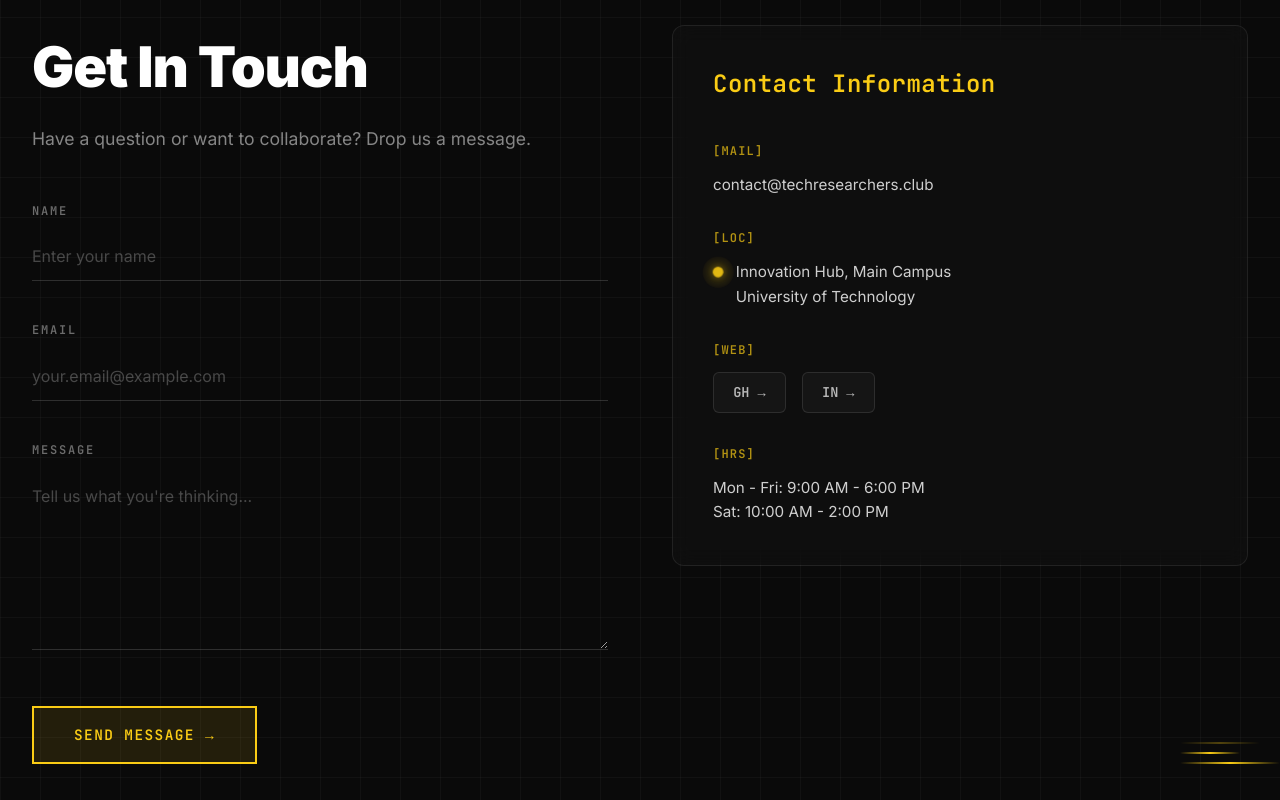
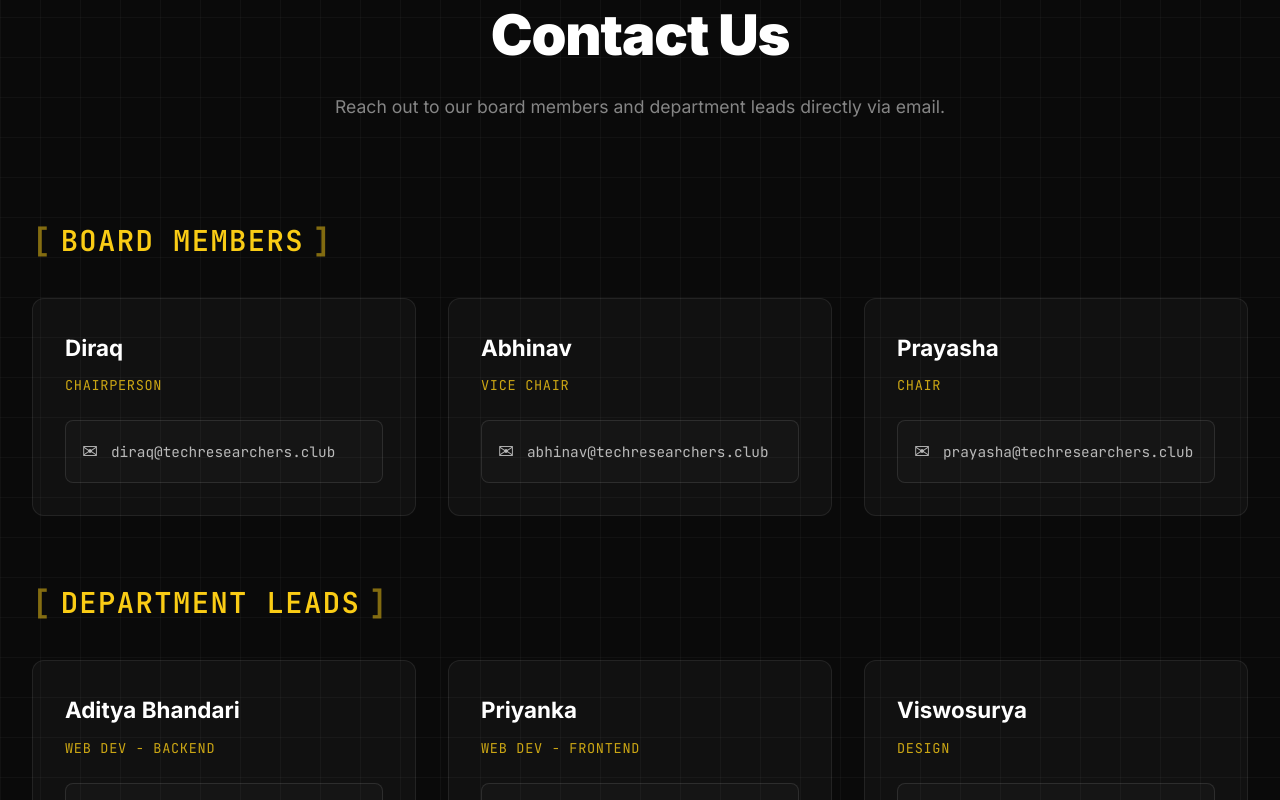
Before and after one commit to techresearchersclubvitc/TRC_Website_2026, a React (Vite) app: page /contact in a window 1280 px wide. Shown: the part 220-1020 px from the top of the page. Built offline with nearby package versions, Linux system fonts and the light colour scheme.

Commit message:
reformatted the contact us page

```diff
--- a/src/pages/Contact.css
+++ b/src/pages/Contact.css
@@ -24,18 +24,19 @@
 
 /* Main Container */
 .contact-container {
-  max-width: 1300px;
+  max-width: 1400px;
   margin: 0 auto;
-  display: grid;
-  grid-template-columns: 1fr 1fr;
+  display: flex;
+  flex-direction: column;
   gap: 4rem;
   position: relative;
   z-index: 1;
 }
 
-/* Form Section */
-.form-section {
-  padding: 2rem 0;
+/* Header Section */
+.contact-header {
+  text-align: center;
+  margin-bottom: 2rem;
 }
 
 .contact-title {
@@ -50,116 +51,359 @@
 .contact-subtitle {
   font-size: 1.1rem;
   color: rgba(255, 255, 255, 0.5);
-  margin: 0 0 3rem;
+  margin: 0;
   line-height: 1.6;
 }
 
-/* Form Styling */
-.contact-form {
-  display: flex;
-  flex-direction: column;
-  gap: 2.5rem;
+/* Contacts Section */
+.contacts-section {
+  width: 100%;
 }
 
-.form-group {
+.section-title {
+  font-size: 1.8rem;
+  font-weight: 700;
+  color: #facc15;
+  margin: 0 0 2rem;
+  font-family: 'JetBrains Mono', 'Roboto Mono', monospace;
+  letter-spacing: 0.05em;
+  display: flex;
+  align-items: center;
+  gap: 0.5rem;
+}
+
+.title-bracket {
+  color: rgba(250, 204, 21, 0.5);
+  font-size: 2rem;
+}
+
+/* Contacts Grid */
+.contacts-grid {
+  display: grid;
+  grid-template-columns: repeat(auto-fit, minmax(320px, 1fr));
+  gap: 2rem;
+}
+
+/* Contact Card */
+.contact-card {
+  background: rgba(255, 255, 255, 0.03);
+  border: 1px solid rgba(255, 255, 255, 0.08);
+  border-radius: 12px;
+  padding: 2rem;
+  transition: all 0.3s ease;
+  position: relative;
+  overflow: hidden;
+}
+
+.contact-card::before {
+  content: '';
+  position: absolute;
+  top: 0;
+  left: 0;
+  right: 0;
+  height: 2px;
+  background: linear-gradient(90deg, transparent, rgba(250, 204, 21, 0.5), transparent);
+  opacity: 0;
+  transition: opacity 0.3s ease;
+}
+
+.contact-card:hover {
+  background: rgba(255, 255, 255, 0.05);
+  border-color: rgba(250, 204, 21, 0.3);
+  box-shadow: 0 8px 30px rgba(250, 204, 21, 0.15);
+}
+
+.contact-card:hover::before {
+  opacity: 1;
+}
+
+/* Card Header */
+.card-header {
+  margin-bottom: 1.5rem;
+}
+
+.contact-name {
+  font-size: 1.4rem;
+  font-weight: 700;
+  color: white;
+  margin: 0 0 0.5rem;
+  font-family: 'Inter', system-ui, sans-serif;
+}
+
+.contact-role {
+  font-family: 'JetBrains Mono', 'Roboto Mono', monospace;
+  font-size: 0.85rem;
+  color: rgba(250, 204, 21, 0.8);
+  letter-spacing: 0.05em;
+  text-transform: uppercase;
+}
+
+/* Contact Email Link */
+.contact-email {
+  display: flex;
+  align-items: center;
+  gap: 0.8rem;
+  padding: 1rem;
+  background: rgba(255, 255, 255, 0.02);
+  border: 1px solid rgba(255, 255, 255, 0.1);
+  border-radius: 8px;
+  color: rgba(255, 255, 255, 0.7);
+  text-decoration: none;
+  font-family: 'JetBrains Mono', 'Roboto Mono', monospace;
+  font-size: 0.9rem;
+  transition: all 0.3s ease;
+  word-break: break-all;
+}
+
+.contact-email:hover {
+  background: rgba(250, 204, 21, 0.1);
+  border-color: #facc15;
+  color: #facc15;
+  transform: translateX(5px);
+}
+
+.email-icon {
+  font-size: 1.2rem;
+  flex-shrink: 0;
+}
+
+/* Info Section Sidebar */
+.info-section {
+  width: 100%;
+  max-width: 900px;
+  margin: 2rem auto 0;
+  position: relative;
+}
+
+.info-card {
+  background: rgba(255, 255, 255, 0.02);
+  border: 1px solid rgba(255, 255, 255, 0.08);
+  border-radius: 12px;
+  padding: 2.5rem;
+  backdrop-filter: blur(10px);
+}
+
+.info-title {
+  font-size: 1.5rem;
+  font-weight: 700;
+  color: #facc15;
+  margin: 0 0 2.5rem;
+  font-family: 'JetBrains Mono', 'Roboto Mono', monospace;
+  letter-spacing: 0.02em;
+}
+
+/* Info Items */
+.info-item {
+  margin-bottom: 2rem;
   display: flex;
   flex-direction: column;
   gap: 0.8rem;
 }
 
-.form-group label {
+.info-item:last-of-type {
+  margin-bottom: 0;
+}
+
+.info-label {
   font-family: 'JetBrains Mono', 'Roboto Mono', monospace;
   font-size: 0.75rem;
-  font-weight: 600;
-  color: rgba(255, 255, 255, 0.4);
-  letter-spacing: 0.15em;
-  text-transform: uppercase;
+  font-weight: 700;
+  color: rgba(250, 204, 21, 0.7);
+  letter-spacing: 0.1em;
 }
 
-/* Input Styling - Minimal with Bottom Border */
-.form-group input,
-.form-group textarea {
-  background: transparent;
-  border: none;
-  border-bottom: 1px solid rgba(255, 255, 255, 0.15);
-  color: white;
-  font-size: 1rem;
-  padding: 0.75rem 0;
-  font-family: 'Inter', system-ui, sans-serif;
-  transition: all 0.3s ease;
-  outline: none;
+.info-value {
+  color: rgba(255, 255, 255, 0.8);
+  font-size: 0.95rem;
+  line-height: 1.6;
+  text-decoration: none;
+  transition: color 0.3s ease;
 }
 
-.form-group input::placeholder,
-.form-group textarea::placeholder {
-  color: rgba(255, 255, 255, 0.25);
+.info-value:hover {
+  color: #facc15;
 }
 
-/* Focus State - Electric Yellow with Glow */
-.form-group input:focus,
-.form-group textarea:focus {
-  border-bottom-color: #facc15;
-  box-shadow: 0 3px 12px rgba(250, 204, 21, 0.25);
+/* Location Container with Pulsing Dot */
+.location-container {
+  display: flex;
+  align-items: flex-start;
+  gap: 0.8rem;
 }
 
-.form-group textarea {
-  resize: vertical;
-  min-height: 120px;
-  font-family: 'Inter', system-ui, sans-serif;
-  line-height: 1.6;
+.pulsing-dot {
+  width: 10px;
+  height: 10px;
+  background: #facc15;
+  border-radius: 50%;
+  position: relative;
+  margin-top: 0.4rem;
+  flex-shrink: 0;
+  box-shadow: 0 0 10px rgba(250, 204, 21, 0.8);
+  animation: pulse 2s ease-in-out infinite;
 }
 
-/* Submit Button with Magnetic Effect */
-.submit-btn {
-  align-self: flex-start;
-  padding: 1rem 2.5rem;
-  background: rgba(250, 204, 21, 0.1);
-  border: 2px solid #facc15;
-  color: #facc15;
-  font-family: 'JetBrains Mono', 'Roboto Mono', monospace;
-  font-size: 0.9rem;
-  font-weight: 700;
-  letter-spacing: 0.1em;
-  cursor: pointer;
-  transition: all 0.3s ease;
-  position: relative;
-  overflow: hidden;
-  margin-top: 1rem;
+@keyframes pulse {
+  0%, 100% {
+    transform: scale(1);
+    opacity: 1;
+  }
+  50% {
+    transform: scale(1.2);
+    opacity: 0.7;
+  }
 }
 
-.submit-btn::before {
+.pulsing-dot::after {
   content: '';
   position: absolute;
   top: 50%;
   left: 50%;
-  width: 0;
-  height: 0;
+  transform: translate(-50%, -50%);
+  width: 100%;
+  height: 100%;
   background: #facc15;
   border-radius: 50%;
-  transform: translate(-50%, -50%);
-  transition: width 0.4s ease, height 0.4s ease;
+  animation: ripple 2s ease-out infinite;
 }
 
-.submit-btn:hover {
-  background: #facc15;
-  color: #0a0a0a;
-  box-shadow: 0 0 30px rgba(250, 204, 21, 0.5);
+@keyframes ripple {
+  0% {
+    width: 100%;
+    height: 100%;
+    opacity: 0.8;
+  }
+  100% {
+    width: 300%;
+    height: 300%;
+    opacity: 0;
+  }
 }
 
-.submit-btn:hover::before {
-  width: 300px;
-  height: 300px;
+/* Social Links */
+.social-links {
+  display: flex;
+  gap: 1rem;
 }
 
-.submit-btn span {
-  position: relative;
-  z-index: 1;
+.social-link {
+  display: flex;
+  align-items: center;
+  gap: 0.5rem;
+  padding: 0.6rem 1.2rem;
+  background: rgba(255, 255, 255, 0.03);
+  border: 1px solid rgba(255, 255, 255, 0.1);
+  border-radius: 6px;
+  color: rgba(255, 255, 255, 0.7);
+  font-family: 'JetBrains Mono', 'Roboto Mono', monospace;
+  font-size: 0.85rem;
+  font-weight: 600;
+  text-decoration: none;
+  transition: all 0.3s ease;
 }
 
-/* Info Section Sidebar */
-.info-section {
-  padding: 2rem 0;
-  position: relative;
+.social-link:hover {
+  background: rgba(250, 204, 21, 0.1);
+  border-color: #facc15;
+  color: #facc15;
+  transform: translateY(-2px);
+  box-shadow: 0 4px 15px rgba(250, 204, 21, 0.2);
+}
+
+.link-arrow {
+  transition: transform 0.3s ease;
+}
+
+.social-link:hover .link-arrow {
+  transform: translateX(4px);
+}
+
+/* Glitch Decoration */
+.glitch-decoration {
+  position: absolute;
+  bottom: 2rem;
+  right: -2rem;
+  display: flex;
+  flex-direction: column;
+  gap: 0.5rem;
+  opacity: 0.3;
+}
+
+.glitch-line {
+  width: 80px;
+  height: 2px;
+  background: linear-gradient(90deg, transparent, #facc15, transparent);
+  animation: glitch 3s ease-in-out infinite;
+}
+
+.glitch-line:nth-child(2) {
+  width: 60px;
+  animation-delay: 0.5s;
+}
+
+.glitch-line:nth-child(3) {
+  width: 100px;
+  animation-delay: 1s;
+}
+
+@keyframes glitch {
+  0%, 100% {
+    transform: translateX(0);
+    opacity: 0.3;
+  }
+  50% {
+    transform: translateX(10px);
+    opacity: 1;
+  }
+}
+
+/* Responsive Design */
+@media (max-width: 968px) {
+  .contacts-grid {
+    grid-template-columns: repeat(auto-fit, minmax(280px, 1fr));
+  }
+
+  .contact-title {
+    font-size: 2.5rem;
+  }
+}
+
+@media (max-width: 640px) {
+  .contact-page {
+    padding: 4rem 1.5rem 3rem;
+  }
+
+  .contact-title {
+    font-size: 2rem;
+  }
+
+  .contact-subtitle {
+    font-size: 1rem;
+  }
+
+  .section-title {
+    font-size: 1.4rem;
+  }
+
+  .contacts-grid {
+    grid-template-columns: 1fr;
+  }
+
+  .info-card {
+    padding: 2rem 1.5rem;
+  }
+
+  .social-links {
+    flex-direction: column;
+  }
+
+  .social-link {
+    width: 100%;
+  }
+
+  .glitch-decoration {
+    display: none;
+  }
 }
 
 .info-card {
--- a/src/pages/Contact.jsx
+++ b/src/pages/Contact.jsx
@@ -1,42 +1,23 @@
-import { useState, useRef } from 'react';
 import { motion } from 'framer-motion';
 import './Contact.css';
 
 const Contact = () => {
-  const [formData, setFormData] = useState({
-    name: '',
-    email: '',
-    message: ''
-  });
+  // Board Members Contact Information
+  const boardMembers = [
+    { name: 'Diraq', role: 'Chairperson', email: 'diraq@techresearchers.club' },
+    { name: 'Abhinav', role: 'Vice Chair', email: 'abhinav@techresearchers.club' },
+    { name: 'Prayasha', role: 'Chair', email: 'prayasha@techresearchers.club' }
+  ];
 
-  const buttonRef = useRef(null);
-  const [mousePosition, setMousePosition] = useState({ x: 0, y: 0 });
-
-  const handleChange = (e) => {
-    setFormData({
-      ...formData,
-      [e.target.name]: e.target.value
-    });
-  };
-
-  const handleSubmit = (e) => {
-    e.preventDefault();
-    console.log('Form submitted:', formData);
-    // Handle form submission logic here
-  };
-
-  // Magnetic hover effect
-  const handleMouseMove = (e) => {
-    if (!buttonRef.current) return;
-    const rect = buttonRef.current.getBoundingClientRect();
-    const x = e.clientX - rect.left - rect.width / 2;
-    const y = e.clientY - rect.top - rect.height / 2;
-    setMousePosition({ x: x * 0.3, y: y * 0.3 });
-  };
-
-  const handleMouseLeave = () => {
-    setMousePosition({ x: 0, y: 0 });
-  };
+  // Department Leads Contact Information
+  const departmentLeads = [
+    { name: 'Aditya Bhandari', department: 'Web Dev - Backend', email: 'aditya.backend@techresearchers.club' },
+    { name: 'Priyanka', department: 'Web Dev - Frontend', email: 'priyanka.frontend@techresearchers.club' },
+    { name: 'Viswosurya', department: 'Design', email: 'viswosurya.design@techresearchers.club' },
+    { name: 'Hemeshwar', department: 'Content', email: 'hemeshwar.content@techresearchers.club' },
+    { name: 'Tarun', department: 'Research & Dev', email: 'tarun.research@techresearchers.club' },
+    { name: 'Omar', department: 'Outreach', email: 'omar.outreach@techresearchers.club' }
+  ];
 
   return (
     <div className="contact-page">
@@ -44,106 +25,105 @@ const Contact = () => {
       <div className="grid-pattern" />
 
       <div className="contact-container">
-        {/* Form Section */}
+        {/* Header Section */}
         <motion.div
-          className="form-section"
-          initial={{ opacity: 0, x: -50 }}
-          animate={{ opacity: 1, x: 0 }}
-          transition={{ duration: 0.8, ease: 'easeOut' }}
+          className="contact-header"
+          initial={{ opacity: 0, y: -20 }}
+          animate={{ opacity: 1, y: 0 }}
+          transition={{ duration: 0.6 }}
         >
+          <h1 className="contact-title">Contact Us</h1>
+          <p className="contact-subtitle">
+            Reach out to our board members and department leads directly via email.
+          </p>
+        </motion.div>
+
+        {/* Board Members Section */}
         <motion.div
-            initial={{ opacity: 0, y: -20 }}
+          className="contacts-section"
+          initial={{ opacity: 0, y: 20 }}
           animate={{ opacity: 1, y: 0 }}
           transition={{ duration: 0.6, delay: 0.2 }}
         >
-            <h1 className="contact-title">Get In Touch</h1>
-            <p className="contact-subtitle">
-              Have a question or want to collaborate? Drop us a message.
-            </p>
+          <h2 className="section-title">
+            <span className="title-bracket">[</span>
+            BOARD MEMBERS
+            <span className="title-bracket">]</span>
+          </h2>
+          <div className="contacts-grid">
+            {boardMembers.map((member, index) => (
+              <motion.div
+                key={member.email}
+                className="contact-card"
+                initial={{ opacity: 0, scale: 0.9 }}
+                animate={{ opacity: 1, scale: 1 }}
+                transition={{ duration: 0.4, delay: 0.3 + index * 0.1 }}
+                whileHover={{ y: -5, transition: { duration: 0.2 } }}
+              >
+                <div className="card-header">
+                  <h3 className="contact-name">{member.name}</h3>
+                  <span className="contact-role">{member.role}</span>
+                </div>
+                <a href={`mailto:${member.email}`} className="contact-email">
+                  <span className="email-icon">✉</span>
+                  {member.email}
+                </a>
+              </motion.div>
+            ))}
+          </div>
         </motion.div>
 
-          <motion.form
-            onSubmit={handleSubmit}
-            className="contact-form"
-            initial={{ opacity: 0 }}
-            animate={{ opacity: 1 }}
-            transition={{ duration: 0.8, delay: 0.4 }}
+        {/* Department Leads Section */}
+        <motion.div
+          className="contacts-section"
+          initial={{ opacity: 0, y: 20 }}
+          animate={{ opacity: 1, y: 0 }}
+          transition={{ duration: 0.6, delay: 0.5 }}
         >
-            {/* Name Field */}
-            <div className="form-group">
-              <label htmlFor="name">NAME</label>
-              <input
-                type="text"
-                id="name"
-                name="name"
-                value={formData.name}
-                onChange={handleChange}
-                required
-                placeholder="Enter your name"
-              />
+          <h2 className="section-title">
+            <span className="title-bracket">[</span>
+            DEPARTMENT LEADS
+            <span className="title-bracket">]</span>
+          </h2>
+          <div className="contacts-grid">
+            {departmentLeads.map((lead, index) => (
+              <motion.div
+                key={lead.email}
+                className="contact-card"
+                initial={{ opacity: 0, scale: 0.9 }}
+                animate={{ opacity: 1, scale: 1 }}
+                transition={{ duration: 0.4, delay: 0.6 + index * 0.1 }}
+                whileHover={{ y: -5, transition: { duration: 0.2 } }}
+              >
+                <div className="card-header">
+                  <h3 className="contact-name">{lead.name}</h3>
+                  <span className="contact-role">{lead.department}</span>
                 </div>
-
-            {/* Email Field */}
-            <div className="form-group">
-              <label htmlFor="email">EMAIL</label>
-              <input
-                type="email"
-                id="email"
-                name="email"
-                value={formData.email}
-                onChange={handleChange}
-                required
-                placeholder="your.email@example.com"
-              />
+                <a href={`mailto:${lead.email}`} className="contact-email">
+                  <span className="email-icon">✉</span>
+                  {lead.email}
+                </a>
+              </motion.div>
+            ))}
           </div>
-
-            {/* Message Field */}
-            <div className="form-group">
-              <label htmlFor="message">MESSAGE</label>
-              <textarea
-                id="message"
-                name="message"
-                value={formData.message}
-                onChange={handleChange}
-                required
-                placeholder="Tell us what you're thinking..."
-                rows="6"
-              />
-            </div>
-
-            {/* Submit Button with Magnetic Effect */}
-            <motion.button
-              ref={buttonRef}
-              type="submit"
-              className="submit-btn"
-              onMouseMove={handleMouseMove}
-              onMouseLeave={handleMouseLeave}
-              animate={{ x: mousePosition.x, y: mousePosition.y }}
-              transition={{ type: 'spring', stiffness: 300, damping: 20 }}
-              whileHover={{ scale: 1.05 }}
-              whileTap={{ scale: 0.95 }}
-            >
-              SEND MESSAGE →
-            </motion.button>
-          </motion.form>
         </motion.div>
 
-        {/* Contact Info Sidebar */}
+        {/* General Info Sidebar */}
         <motion.div
           className="info-section"
-          initial={{ opacity: 0, x: 50 }}
+          initial={{ opacity: 0, x: 20 }}
           animate={{ opacity: 1, x: 0 }}
-          transition={{ duration: 0.8, ease: 'easeOut', delay: 0.3 }}
+          transition={{ duration: 0.8, ease: 'easeOut', delay: 0.8 }}
         >
           <motion.div
             className="info-card"
             initial={{ opacity: 0, y: 20 }}
             animate={{ opacity: 1, y: 0 }}
-            transition={{ duration: 0.6, delay: 0.5 }}
+            transition={{ duration: 0.6, delay: 1 }}
           >
-            <h3 className="info-title">Contact Information</h3>
+            <h3 className="info-title">General Information</h3>
 
-            {/* Email */}
+            {/* General Email */}
             <div className="info-item">
               <span className="info-label">[MAIL]</span>
               <a href="mailto:contact@techresearchers.club" className="info-value">
@@ -205,7 +185,7 @@ const Contact = () => {
             animate={{ opacity: 1, scale: 1 }}
             transition={{
               duration: 0.8,
-              delay: 0.8,
+              delay: 1.2,
               type: 'spring',
               stiffness: 200
             }}
```
Lines whose indentation alone changed are shown as unchanged.
